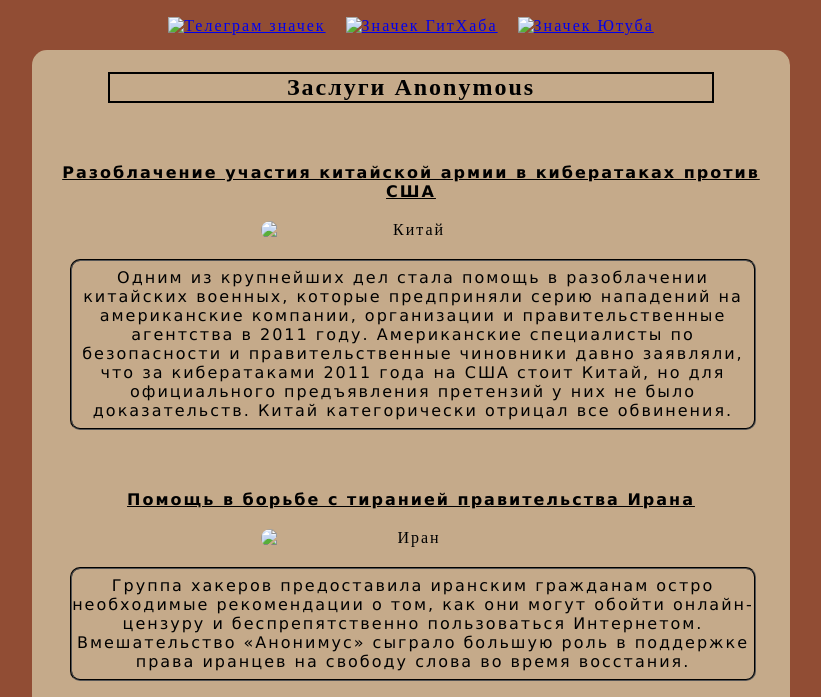
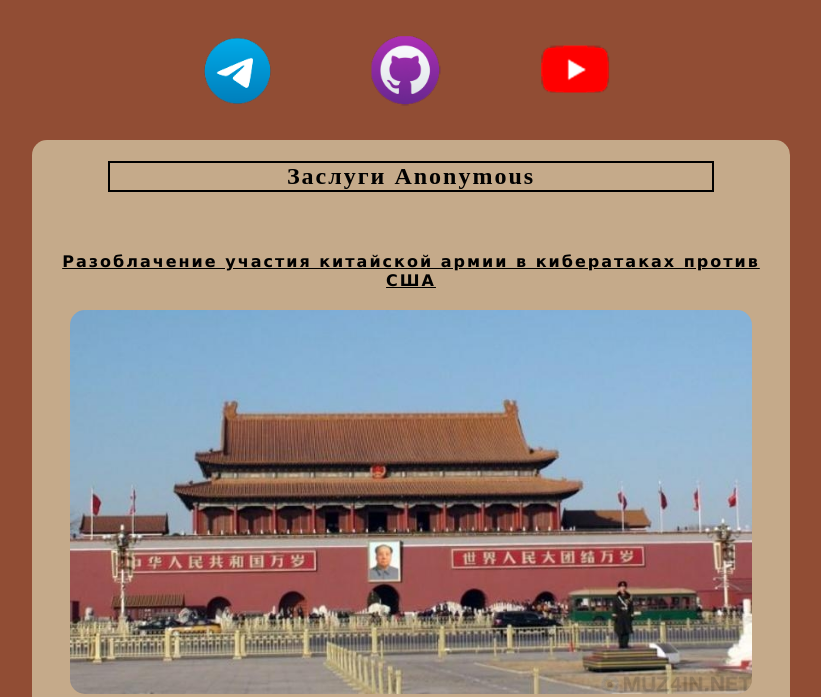
Before and after one commit to DPsos/anonymous, a plain HTML site: page index.html in a window 1280 px wide. Shown: the part 346-1043 px from the top of the page, without its empty margins (229-1050 px from the left). Drawn offline with Linux system fonts and the light colour scheme.

Commit message:
Update index.html

```diff
--- a/index.html
+++ b/index.html
@@ -15,24 +15,24 @@
                 <p class="lub">Любители помогать людям и ломать системы.</p>
                 <p>Создатели популярного форума <a href="https://darkweb.su/" target="_blank">DarkWeb</a></p>
             </div>
-            <img src="/img/anonim.jpg" alt="анонимус хакер" class="anonim_green">
+            <img src="anonim.jpg" alt="анонимус хакер" class="anonim_green">
         </section>
         <div class="contact">
             <h2>Контакты для связи</h2>
         </div>
         <div class="cont">
-            <a href="http://t.me/admin" class="icon"><img src="/img/telegramm.png" alt="Телеграм значек"></a>
-            <a href="https://github.com/admin" class="icon"><img src="/img/github.png" alt="Значек ГитХаба"></a>
-            <a href="https://www.youtube.com/admin" class="icon"><img src="/img/ytoub.png" alt="Значек Ютуба"></a>
+            <a href="http://t.me/admin" class="icon"><img src="telegramm.png" alt="Телеграм значек"></a>
+            <a href="https://github.com/admin" class="icon"><img src="github.png" alt="Значек ГитХаба"></a>
+            <a href="https://www.youtube.com/admin" class="icon"><img src="ytoub.png" alt="Значек Ютуба"></a>
         </div>
         <div class="zal">
             <h2 class="zaslyg">Заслуги Anonymous</h2>
             <div class="img-zal">
                 <h4 class="razob">Разоблачение участия китайской армии в кибератаках против США</h4>
-                <img src="/img/kit.jpg" alt="Китай" class="kit-img">
+                <img src="kit.jpg" alt="Китай" class="kit-img">
                 <p class="zal-text1">Одним из крупнейших дел стала помощь в разоблачении китайских военных, которые предприняли серию нападений на американские компании, организации и правительственные агентства в 2011 году. Американские специалисты по безопасности и правительственные чиновники давно заявляли, что за кибератаками 2011 года на США стоит Китай, но для официального предъявления претензий у них не было доказательств. Китай категорически отрицал все обвинения.</p>
                 <h4 class="razob">Помощь в борьбе с тиранией правительства Ирана</h4>
-                <img src="/img/iran.jpg" alt="Иран" class="kit-img">
+                <img src="iran.jpg" alt="Иран" class="kit-img">
                 <p class="zal-text1">Группа хакеров предоставила иранским гражданам остро необходимые рекомендации о том, как они могут обойти онлайн-цензуру и беспрепятственно пользоваться Интернетом. Вмешательство «Анонимус» сыграло большую роль в поддержке права иранцев на свободу слова во время восстания.</p>
                 <h2 class="kto">Кто такие Anonymous?</h2>
                 <p class="kto-eto"><strong>Anonymous</strong> — это идеология, а не группа людей, как предполагает большинство писателей новостей. Последователи этой идеи борются за общедоступность информации, против притеснения свобод правительствами и корпорациями, против коррупции, и против любых других проявлений жизни общества, которые часть этого общества не одобряет. В <strong>Anonymous</strong> нет лидеров или представителей, никто не может говорить за всех. В <strong>Anonymous</strong> все равны.</p>
```
